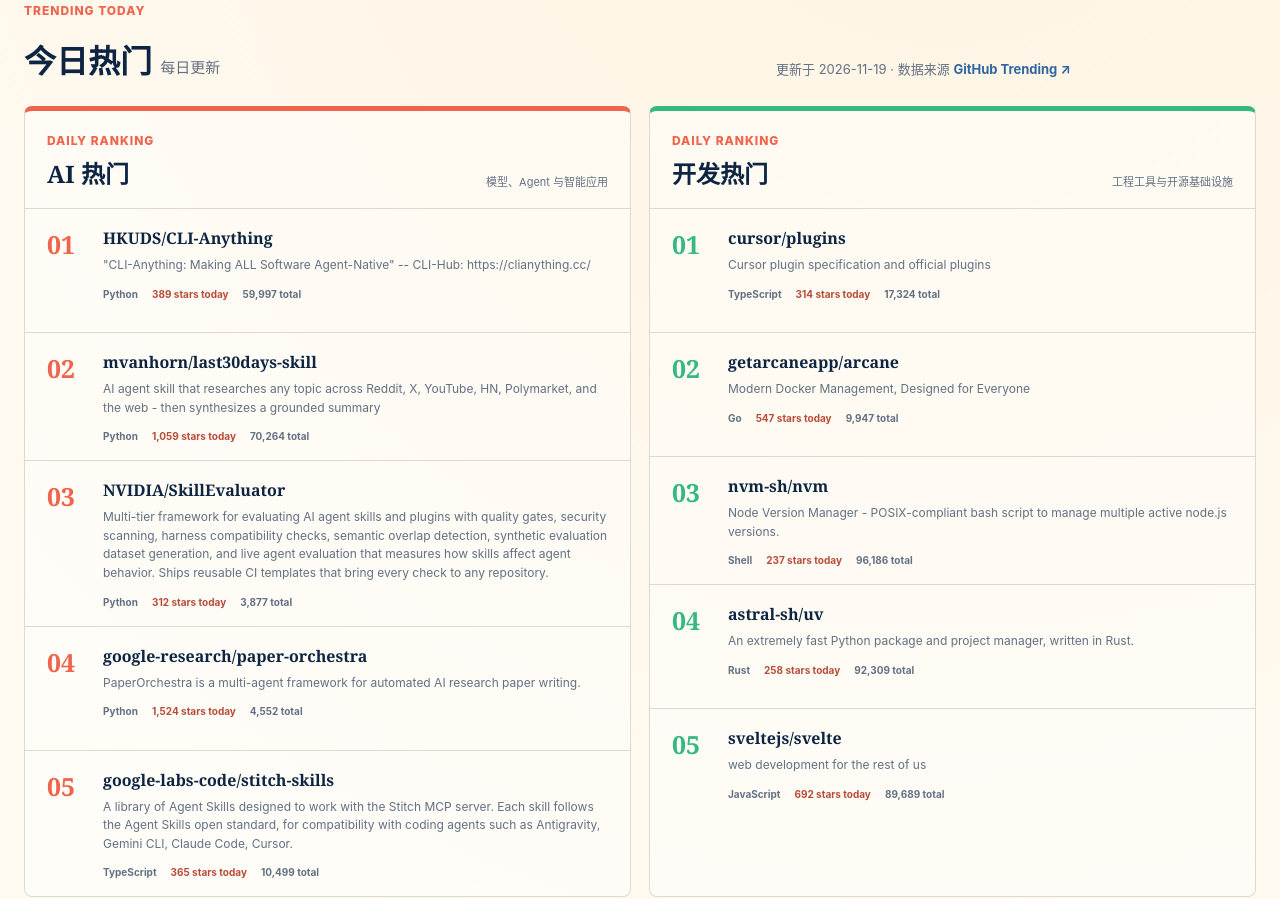
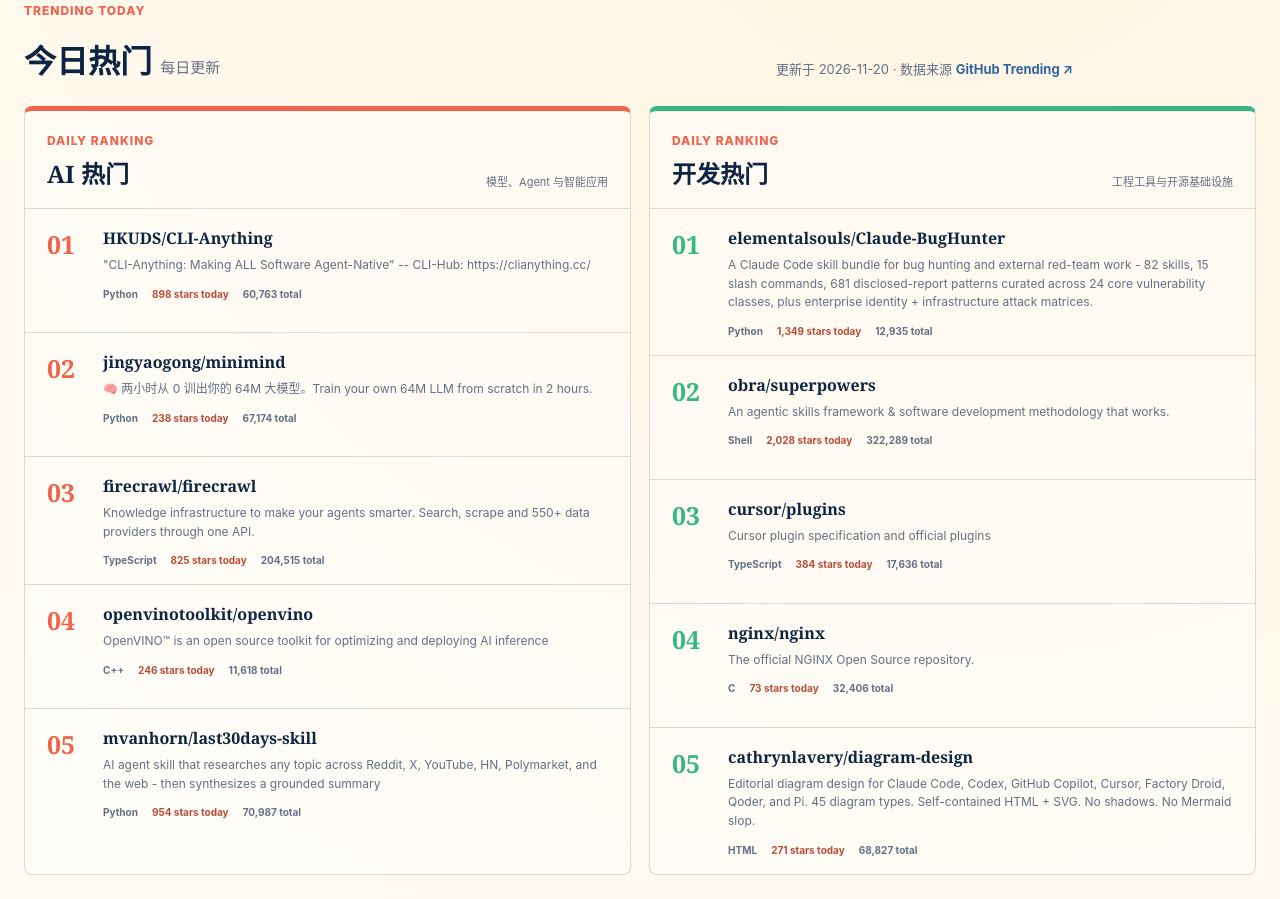
Before and after one commit to SomiW/AIShare, a plain HTML site: page index.html in a window 1280 px wide. Shown: the part 643-1542 px from the top of the page. Drawn offline with Linux system fonts and the light colour scheme.

Commit message:
data: update daily GitHub Trending

```diff
--- a/index.html
+++ b/index.html
@@ -56,7 +56,7 @@
           <h2>今日热门 <span>每日更新</span></h2>
         </div>
         <p>
-          更新于 2026-11-19 · 数据来源
+          更新于 2026-11-20 · 数据来源
           <a href="https://github.com/trending">GitHub Trending ↗</a>
         </p>
       </div>
@@ -77,56 +77,56 @@
               <p>&quot;CLI-Anything: Making ALL Software Agent-Native&quot; -- CLI-Hub: https://clianything.cc/</p>
               <div class="trending-meta">
                 <span>Python</span>
-                <span>389 stars today</span>
-                <span>59,997 total</span>
+                <span>898 stars today</span>
+                <span>60,763 total</span>
               </div>
             </div>
           </li>
           <li class="trending-item">
             <span class="trending-rank">02</span>
             <div class="trending-copy">
-              <h3><a href="https://github.com/mvanhorn/last30days-skill">mvanhorn/last30days-skill</a></h3>
-              <p>AI agent skill that researches any topic across Reddit, X, YouTube, HN, Polymarket, and the web - then synthesizes a grounded summary</p>
+              <h3><a href="https://github.com/jingyaogong/minimind">jingyaogong/minimind</a></h3>
+              <p>🧠 两小时从 0 训出你的 64M 大模型。Train your own 64M LLM from scratch in 2 hours.</p>
               <div class="trending-meta">
                 <span>Python</span>
-                <span>1,059 stars today</span>
-                <span>70,264 total</span>
+                <span>238 stars today</span>
+                <span>67,174 total</span>
               </div>
             </div>
           </li>
           <li class="trending-item">
             <span class="trending-rank">03</span>
             <div class="trending-copy">
-              <h3><a href="https://github.com/NVIDIA/SkillEvaluator">NVIDIA/SkillEvaluator</a></h3>
-              <p>Multi-tier framework for evaluating AI agent skills and plugins with quality gates, security scanning, harness compatibility checks, semantic overlap detection, synthetic evaluation dataset generation, and live agent evaluation that measures how skills affect agent behavior. Ships reusable CI templates that bring every check to any repository.</p>
+              <h3><a href="https://github.com/firecrawl/firecrawl">firecrawl/firecrawl</a></h3>
+              <p>Knowledge infrastructure to make your agents smarter. Search, scrape and 550+ data providers through one API.</p>
               <div class="trending-meta">
-                <span>Python</span>
-                <span>312 stars today</span>
-                <span>3,877 total</span>
+                <span>TypeScript</span>
+                <span>825 stars today</span>
+                <span>204,515 total</span>
               </div>
             </div>
           </li>
           <li class="trending-item">
             <span class="trending-rank">04</span>
             <div class="trending-copy">
-              <h3><a href="https://github.com/google-research/paper-orchestra">google-research/paper-orchestra</a></h3>
-              <p>PaperOrchestra is a multi-agent framework for automated AI research paper writing.</p>
+              <h3><a href="https://github.com/openvinotoolkit/openvino">openvinotoolkit/openvino</a></h3>
+              <p>OpenVINO™ is an open source toolkit for optimizing and deploying AI inference</p>
               <div class="trending-meta">
-                <span>Python</span>
-                <span>1,524 stars today</span>
-                <span>4,552 total</span>
+                <span>C++</span>
+                <span>246 stars today</span>
+                <span>11,618 total</span>
               </div>
             </div>
           </li>
           <li class="trending-item">
             <span class="trending-rank">05</span>
             <div class="trending-copy">
-              <h3><a href="https://github.com/google-labs-code/stitch-skills">google-labs-code/stitch-skills</a></h3>
-              <p>A library of Agent Skills designed to work with the Stitch MCP server. Each skill follows the Agent Skills open standard, for compatibility with coding agents such as Antigravity, Gemini CLI, Claude Code, Cursor.</p>
+              <h3><a href="https://github.com/mvanhorn/last30days-skill">mvanhorn/last30days-skill</a></h3>
+              <p>AI agent skill that researches any topic across Reddit, X, YouTube, HN, Polymarket, and the web - then synthesizes a grounded summary</p>
               <div class="trending-meta">
-                <span>TypeScript</span>
-                <span>365 stars today</span>
-                <span>10,499 total</span>
+                <span>Python</span>
+                <span>954 stars today</span>
+                <span>70,987 total</span>
               </div>
             </div>
           </li>
@@ -144,60 +144,60 @@
           <li class="trending-item">
             <span class="trending-rank">01</span>
             <div class="trending-copy">
-              <h3><a href="https://github.com/cursor/plugins">cursor/plugins</a></h3>
-              <p>Cursor plugin specification and official plugins</p>
+              <h3><a href="https://github.com/elementalsouls/Claude-BugHunter">elementalsouls/Claude-BugHunter</a></h3>
+              <p>A Claude Code skill bundle for bug hunting and external red-team work - 82 skills, 15 slash commands, 681 disclosed-report patterns curated across 24 core vulnerability classes, plus enterprise identity + infrastructure attack matrices.</p>
               <div class="trending-meta">
-                <span>TypeScript</span>
-                <span>314 stars today</span>
-                <span>17,324 total</span>
+                <span>Python</span>
+                <span>1,349 stars today</span>
+                <span>12,935 total</span>
               </div>
             </div>
           </li>
           <li class="trending-item">
             <span class="trending-rank">02</span>
             <div class="trending-copy">
-              <h3><a href="https://github.com/getarcaneapp/arcane">getarcaneapp/arcane</a></h3>
-              <p>Modern Docker Management, Designed for Everyone</p>
+              <h3><a href="https://github.com/obra/superpowers">obra/superpowers</a></h3>
+              <p>An agentic skills framework &amp; software development methodology that works.</p>
               <div class="trending-meta">
-                <span>Go</span>
-                <span>547 stars today</span>
-                <span>9,947 total</span>
+                <span>Shell</span>
+                <span>2,028 stars today</span>
+                <span>322,289 total</span>
               </div>
             </div>
           </li>
           <li class="trending-item">
             <span class="trending-rank">03</span>
             <div class="trending-copy">
-              <h3><a href="https://github.com/nvm-sh/nvm">nvm-sh/nvm</a></h3>
-              <p>Node Version Manager - POSIX-compliant bash script to manage multiple active node.js versions.</p>
+              <h3><a href="https://github.com/cursor/plugins">cursor/plugins</a></h3>
+              <p>Cursor plugin specification and official plugins</p>
               <div class="trending-meta">
-                <span>Shell</span>
-                <span>237 stars today</span>
-                <span>96,186 total</span>
+                <span>TypeScript</span>
+                <span>384 stars today</span>
+                <span>17,636 total</span>
               </div>
             </div>
           </li>
           <li class="trending-item">
             <span class="trending-rank">04</span>
             <div class="trending-copy">
-              <h3><a href="https://github.com/astral-sh/uv">astral-sh/uv</a></h3>
-              <p>An extremely fast Python package and project manager, written in Rust.</p>
+              <h3><a href="https://github.com/nginx/nginx">nginx/nginx</a></h3>
+              <p>The official NGINX Open Source repository.</p>
               <div class="trending-meta">
-                <span>Rust</span>
-                <span>258 stars today</span>
-                <span>92,309 total</span>
+                <span>C</span>
+                <span>73 stars today</span>
+                <span>32,406 total</span>
               </div>
             </div>
           </li>
           <li class="trending-item">
             <span class="trending-rank">05</span>
             <div class="trending-copy">
-              <h3><a href="https://github.com/sveltejs/svelte">sveltejs/svelte</a></h3>
-              <p>web development for the rest of us</p>
+              <h3><a href="https://github.com/cathrynlavery/diagram-design">cathrynlavery/diagram-design</a></h3>
+              <p>Editorial diagram design for Claude Code, Codex, GitHub Copilot, Cursor, Factory Droid, Qoder, and Pi. 45 diagram types. Self-contained HTML + SVG. No shadows. No Mermaid slop.</p>
               <div class="trending-meta">
-                <span>JavaScript</span>
-                <span>692 stars today</span>
-                <span>89,689 total</span>
+                <span>HTML</span>
+                <span>271 stars today</span>
+                <span>68,827 total</span>
               </div>
             </div>
           </li>
```
